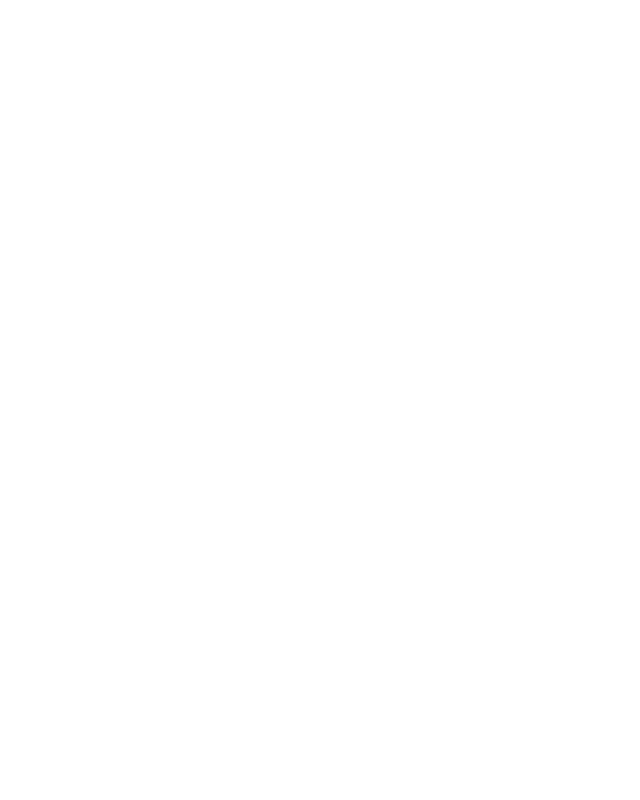
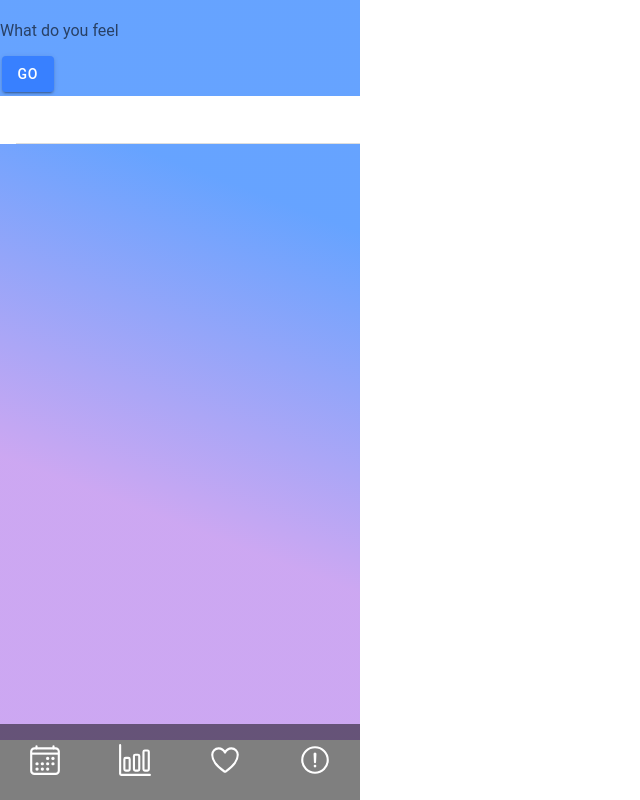
Before and after one commit to Kurokami2022/CareBot, a React (Vite) app: page /health in a window 1280 px wide. Shown: the whole page, without its empty margins (0-640 px from the left). Built offline with nearby package versions, Linux system fonts and the light colour scheme.

Commit message:
Update: 04-27-2023/11:58pm

```diff
--- a/package.json
+++ b/package.json
@@ -19,15 +19,18 @@
     "@capacitor/status-bar": "4.1.1",
     "@ionic/react": "^7.0.0",
     "@ionic/react-router": "^7.0.0",
+    "@tensorflow/tfjs": "^4.4.0",
     "@types/react-icons": "^3.0.0",
     "@types/react-router": "^5.1.20",
     "@types/react-router-dom": "^5.3.3",
     "ionicons": "^7.0.0",
+    "pandas-js": "^0.2.4",
     "react": "^18.2.0",
     "react-dom": "^18.2.0",
     "react-icons": "^4.8.0",
     "react-router": "^5.3.4",
-    "react-router-dom": "^5.3.4"
+    "react-router-dom": "^5.3.4",
+    "sklearn": "^0.3.0"
   },
   "devDependencies": {
     "@capacitor/cli": "4.7.3",
--- a/src/App.tsx
+++ b/src/App.tsx
@@ -1,7 +1,17 @@
 import { Redirect, Route } from 'react-router-dom';
-import { IonApp, IonRouterOutlet, setupIonicReact } from '@ionic/react';
+import { IonApp, IonRouterOutlet, setupIonicReact, IonTabBar, IonTabButton, IonIcon, IonLabel, IonList} from '@ionic/react';
 import { IonReactRouter } from '@ionic/react-router';
+import {
+  heartOutline,
+  alertCircleOutline,
+  barChartOutline,
+  calendarOutline
+} from 'ionicons/icons';
+import './app.css'
 import Home from './pages/Home';
+import Time from './pages/time';
+import Health from './pages/health';
+import Finance from './pages/finance';
 
 /* Core CSS required for Ionic components to work properly */
 import '@ionic/react/css/core.css';
@@ -34,8 +44,38 @@ const App: React.FC = () => (
         <Route exact path="/">
           <Redirect to="/home" />
         </Route>
+        <Route exact path="/time">
+          <Time />
+        </Route>
+        <Route exact path="/finance">
+        <Finance />
+          </Route>
+        <Route exact path="/health">
+          <Health />
+        </Route>
       </IonRouterOutlet>
     </IonReactRouter>
+
+  <IonList className='taBase'>
+  <IonTabBar slot="bottom" className='tabbar'>
+  <IonTabButton tab="time" href="/time" className='btntime'>
+    <IonIcon icon={calendarOutline} className='btntime'/>
+  </IonTabButton>
+
+  <IonTabButton tab="finance" href="/finance">
+    <IonIcon icon={barChartOutline} className='btnfinance'/>
+  </IonTabButton>
+
+  <IonTabButton tab="health" href="/health">
+    <IonIcon icon={heartOutline} className='btnhealth'/>
+  </IonTabButton>
+
+  <IonTabButton tab="about" href="/home">
+    <IonIcon icon={alertCircleOutline} className='btnabout'/>
+  </IonTabButton>
+</IonTabBar>
+</IonList>
+
   </IonApp>
 );
 
--- /dev/null
+++ b/src/app.css
@@ -0,0 +1,24 @@
+.tabbar {
+    --background: transparent;
+    --border: none;
+}
+
+.btntime {
+    color: white;
+    font-size: 34px;
+}
+
+.btnfinance {
+    color: white;
+    font-size: 34px;
+}
+
+.btnhealth {
+    color: white;
+    font-size: 34px;
+}
+
+.btnabout {
+    color: white;
+    font-size: 34px;
+}
--- /dev/null
+++ b/src/pages/Finance.tsx
@@ -0,0 +1,35 @@
+import {
+    IonContent,
+    IonHeader,
+    IonPage,
+    IonTitle,
+    IonToolbar,
+    IonList,
+    IonItem,
+    IonButton,
+    IonIcon,
+    IonLabel,
+    IonImg,
+    IonButtons,
+    IonModal
+  } from '@ionic/react';
+  import './Home.css';
+  import {
+    heartOutline,
+    alertCircleOutline,
+    barChartOutline,
+    calendarOutline
+  } from 'ionicons/icons';
+  const Finance: React.FC = () => {
+    return (
+      <IonPage>
+        <IonContent fullscreen>
+          <IonList className='base'>
+
+          </IonList>
+        </IonContent>
+      </IonPage>
+    );
+  };
+
+  export default Finance;
--- /dev/null
+++ b/src/pages/Health.tsx
@@ -0,0 +1,100 @@
+import {
+  IonContent,
+  IonHeader,
+  IonPage,
+  IonTitle,
+  IonToolbar,
+  IonList,
+  IonItem,
+  IonButton,
+  IonIcon,
+  IonLabel,
+  IonImg,
+  IonButtons,
+  IonModal,
+  IonInput
+} from '@ionic/react';
+import './Home.css';
+import {
+  heartOutline,
+  alertCircleOutline,
+  barChartOutline,
+  calendarOutline
+} from 'ionicons/icons';
+
+import { useRef, useState } from 'react';
+import * as tf from '@tensorflow/tfjs';
+
+const Health: React.FC = () => {
+
+  const feelings = useRef<any>("");
+
+  const [recommendation, setRecommendation] = useState("");
+
+  const go = () => {
+    const input = feelings.current.value;
+    // load the pre-trained model
+    tf.loadLayersModel('/path/to/model.json').then(model => {
+      // tokenize the input text
+      const tokens = input.split(' ');
+      // preprocess the input text
+      const sequence = preprocess(tokens);
+      // make a prediction
+      const prediction = model.predict(sequence);
+      // decode the prediction into text
+      const text = decode(prediction);
+      // set the recommendation
+      setRecommendation(text);
+    });
+  }
+
+  // preprocess the input text
+  const preprocess = (tokens: string[]) => {
+    // convert the tokens into indices
+    const indices = tokens.map(token => {
+      // TODO: implement a mapping function to convert tokens to indices
+      return 0;
+    });
+    // pad the sequence to a fixed length
+    const maxLength = 50;
+    const paddedIndices = padSequence(indices, maxLength);
+    // convert the sequence into a tensor
+    const tensor = tf.tensor2d(paddedIndices, [1, maxLength]);
+    return tensor;
+  }
+
+  // pad the sequence to a fixed length
+  const padSequence = (sequence: number[], maxLength: number) => {
+    const padded = new Array(maxLength).fill(0);
+    const length = Math.min(sequence.length, maxLength);
+    for (let i = 0; i < length; i++) {
+      padded[i] = sequence[i];
+    }
+    return padded;
+  }
+
+  // decode the prediction into text
+  const decode = (prediction: tf.Tensor | tf.Tensor[]) => {
+    if (Array.isArray(prediction)) {
+      prediction = prediction[0];
+    }
+    // TODO: implement a decoding function to convert the prediction tensor to text
+    return "Recommendation";
+  }
+
+  return (
+    <IonPage>
+      <IonContent fullscreen>
+        <IonList className='base'>
+          <IonInput placeholder='What do you feel' ref={feelings}></IonInput>
+          <IonButton onClick={go}>Go</IonButton>
+          <IonItem>
+            <IonLabel>{recommendation}</IonLabel>
+          </IonItem>
+        </IonList>
+      </IonContent>
+    </IonPage>
+  );
+};
+
+export default Health;
--- a/src/pages/Home.css
+++ b/src/pages/Home.css
@@ -16,8 +16,6 @@
     bottom: 0;
     left: 0;
     right: 0;
-    padding-left: 5px;
-    padding-top: 20px;
   }
 
   .calendar {
@@ -54,6 +52,8 @@
     text-align: center;
     margin: 5px;
     font-size: 25px;
+    border-style: inset;
+    border-color: linear-gradient(200.89deg, rgba(0, 102, 255, 0.6) 26.42%, rgba(171, 109, 233, 0.6) 67.68%);
   }
 
   .aipic {
@@ -78,6 +78,8 @@
     font-family: 'Luckiest Guy', cursive;
     color: white;
     background: rgba(0, 0, 0, 0.5);
+    border-style: inset;
+    border-color: linear-gradient(200.89deg, rgba(0, 102, 255, 0.6) 26.42%, rgba(171, 109, 233, 0.6) 67.68%);
   }
 
   .btnfeat {
@@ -89,15 +91,18 @@
     font-family: 'Luckiest Guy', cursive;
     color: white;
     background: rgba(0, 0, 0, 0.5);
+    border-style: inset;
+    border-color: linear-gradient(200.89deg, rgba(0, 102, 255, 0.6) 26.42%, rgba(171, 109, 233, 0.6) 67.68%);
   }
 
   .purpcontent {
     font-size: 20px;
-    margin-left: 15px;
+    margin: 10px;
     color: black;
     font-family: 'Bangers', cursive;
     font-family: 'Luckiest Guy', cursive;
     text-align: center;
+
   }
 
   .purp {
@@ -105,17 +110,23 @@
     background-color: white;
     padding: 5px;
     font-size: 30px;
+    border-style: inset;
+    border-color: linear-gradient(200.89deg, rgba(0, 102, 255, 0.6) 26.42%, rgba(171, 109, 233, 0.6) 67.68%);
   }
 
-  .stream {
+  .functions {
     border-radius: 10px;
     background-color: white;
-    padding: 5px;
-    font-size: 16px;
+    padding: 0px;
+    border-style: solid;
+    border-color: linear-gradient(200.89deg, blue 26.42%, red 100%);
   }
 
-  .enhance {
-    border-radius: 10px;
-    background-color: white;
-    padding: 5px;
+  .featcontent {
+    font-size: 20px;
+    margin: 10px;
+    color: black;
+    font-family: 'Bangers', cursive;
+    font-family: 'Luckiest Guy', cursive;
+    text-align: center;
   }
--- a/src/pages/Home.tsx
+++ b/src/pages/Home.tsx
@@ -42,12 +42,22 @@ const Home: React.FC = () => {
             </IonButtons>
             <IonContent>
               <p className='purpcontent'>
-                <IonLabel className='purp'>PURPOSE</IonLabel><br /><br /><br />
-                <IonLabel className='stream'>Streamlining daily tasks and routines</IonLabel><br /><br />
-                <IonLabel className='enhance'>Enhancing productivity</IonLabel><br />
-                <IonLabel>Providing personalized recommendations</IonLabel><br />
-                <IonLabel>Providing financial guidance</IonLabel><br />
-                <IonLabel>Improving health and wellness</IonLabel>
+                <IonLabel className='purp'>PURPOSE</IonLabel><br />
+                <p className='functions'>
+                <IonLabel >Streamlining daily tasks and routines</IonLabel>
+                </p>
+                <p className='functions'>
+                <IonLabel >Enhancing productivity</IonLabel>
+                </p>
+                <p className='functions'>
+                <IonLabel >Providing personalized recommendations</IonLabel>
+                </p>
+                <p className='functions'>
+                <IonLabel >Providing financial guidance</IonLabel>
+                </p>
+                <p className='functions'>
+                <IonLabel >Improving health and wellness</IonLabel>
+                </p>
               </p>
             </IonContent>
           </IonModal>
@@ -58,10 +68,24 @@ const Home: React.FC = () => {
               <IonButton onClick={() => setIsFeaturesOpen(false)}>Close</IonButton>
             </IonButtons>
             <IonContent>
-              <p>
-              Lorem ipsum dolor sit amet consectetur adipisicing elit. Magni illum quidem recusandae ducimus quos
-              reprehenderit. Veniam, molestias quos, dolorum consequuntur nisi deserunt omnis id illo sit cum qui.
-              Eaque, dicta.
+              <p className='featcontent'>
+                <IonLabel className='purp'>KEY FEATURES</IonLabel><br />
+                <p className='functions'>
+                <IonLabel >Manage daily schedule and to-do lists,
+                setting reminders and notifications for upcoming
+                events and tasks.</IonLabel>
+                </p>
+                <p className='functions'>
+                <IonLabel >Using AI to analyze a user's spending
+                  habits and provide personalized financial advice
+                  and budgeting suggestions.</IonLabel>
+                </p>
+                <p className='functions'>
+                <IonLabel >Personalized health and fitness recommendations
+                   based on physical activity, diet, and sleep patterns,
+                   as well as tracking their progress and offering
+                   motivational tips.</IonLabel>
+                </p>
               </p>
             </IonContent>
           </IonModal>
@@ -70,18 +94,7 @@ const Home: React.FC = () => {
           <IonImg src="/public/images/AIVA2.png" alt="AI pic" className='aipic2'/>
 
           <IonList className='taBase'>
-            <IonButton className='calendar' fill="clear">
-              <IonIcon icon={calendarOutline} />
-            </IonButton>
-            <IonButton className='finance' fill="clear">
-              <IonIcon icon={barChartOutline} />
-            </IonButton>
-            <IonButton className='health' fill="clear">
-              <IonIcon icon={heartOutline} />
-            </IonButton>
-            <IonButton className='about' fill="clear">
-              <IonIcon icon={alertCircleOutline} />
-            </IonButton>
+
           </IonList>
         </IonList>
       </IonContent>
--- /dev/null
+++ b/src/pages/Time.tsx
@@ -0,0 +1,36 @@
+import {
+    IonContent,
+    IonHeader,
+    IonPage,
+    IonTitle,
+    IonToolbar,
+    IonList,
+    IonItem,
+    IonButton,
+    IonIcon,
+    IonLabel,
+    IonImg,
+    IonButtons,
+    IonModal
+  } from '@ionic/react';
+  import './Home.css';
+  import {
+    heartOutline,
+    alertCircleOutline,
+    barChartOutline,
+    calendarOutline
+  } from 'ionicons/icons';
+  const Time: React.FC = () => {
+    return (
+
+      <IonPage>
+        <IonContent fullscreen>
+          <IonList className='base'>
+
+          </IonList>
+        </IonContent>
+      </IonPage>
+    );
+  };
+
+  export default Time;
```
Also changed, not shown: 1 other file (tests, documents, lock files or other folders).
